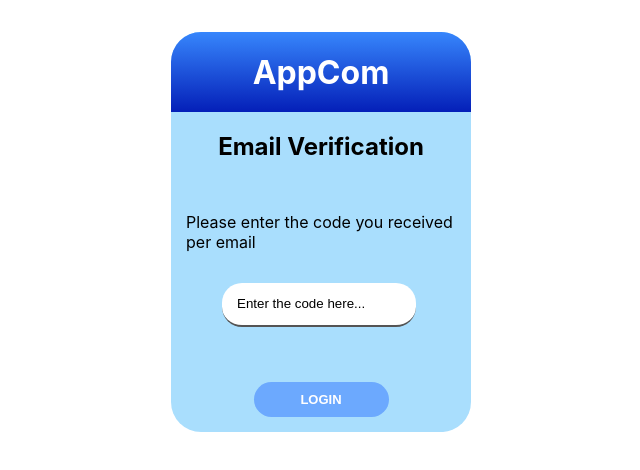
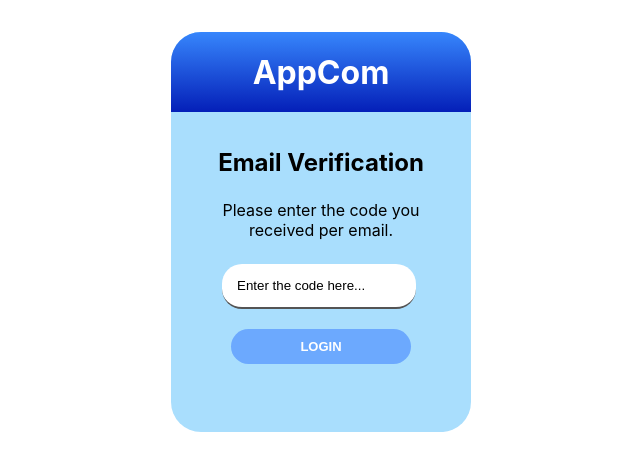
Before and after one commit to ASE-FS21-TrialNError/TrialNError-Client, a React (Create React App) app: page /emailVerification in a window 1280 px wide. Shown: the top 470 px of the page, without its empty margins (319-959 px from the left). Built offline with nearby package versions, Linux system fonts and the light colour scheme; sample sign-in values are in the browser's storage.

Commit message:
list for showing active filter, improved email verification design

```diff
--- a/src/components/appOverview/AppsOverview.js
+++ b/src/components/appOverview/AppsOverview.js
@@ -9,6 +9,7 @@ import Modal from "../../views/design/Modal";
 import TableComparison from "./TableComparison";
 import {PageNumbers} from "./PageNumbers";
 import {ButtonContainer, Button} from "../../views/design/Button";
+import {sortingData} from "../../helpers/FilterCategoryData";
 
 
 
@@ -146,6 +147,8 @@ const PageNumberContainer = styled.div`
 
 `;
 
+const TextOfActivatedFilters = styled.div`
+`;
 
 
 class AppsOverview extends React.Component {
@@ -450,6 +453,65 @@ class AppsOverview extends React.Component {
 
   }
 
+  showCorrectFilterText(){
+
+    let displayedText = [];
+    if( this.state.wayOfSorting !== null){
+      displayedText.push("- Sort: " + sortingData[this.state.wayOfSorting]);
+    }
+    if(this.state.categoryIos !== null){
+      displayedText.push("- Category iOS: " + this.state.categoryIos);
+    }
+    if(this.state.categoryAndroid !== null){
+      displayedText.push("- Category Android: " + this.state.categoryAndroid);
+    }
+    if(this.state.ratingIos.min !== null && this.state.ratingIos.max !== null){
+      displayedText.push("- Rating iOS: " + this.state.ratingIos.min + " to " + this.state.ratingIos.max);
+    }
+    if(this.state.ratingAndroid.min !== null && this.state.ratingAndroid.max !== null){
+      displayedText.push("- Rating Android: " + this.state.ratingAndroid.min + " to " + this.state.ratingAndroid.max);
+    }
+    if(this.state.contentRatingIos !== null){
+      displayedText.push("- Content Rating iOS: " + this.state.contentRatingIos);
+    }
+    if(this.state.contentRatingAndroid !== null){
+      displayedText.push("- Content Rating Android: " + this.state.contentRatingAndroid);
+    }
+    if(this.state.priceIos.min !== null && this.state.priceIos.max !== null){
+      displayedText.push("- Price iOS: " + this.state.priceIos.min + " to " + this.state.priceIos.max);
+    }
+    if(this.state.priceAndroid.min !== null && this.state.priceAndroid.max !== null){
+      displayedText.push("- Price Android: " + this.state.priceAndroid.min + " to " + this.state.priceAndroid.max);
+    }
+    if(this.state.ratingCountIos.min !== null && this.state.ratingCountIos.max !== null){
+      displayedText.push("- Rating Count iOS" + this.state.ratingCountIos.min + " to " + this.state.ratingCountIos.max);
+    }
+    if(this.state.ratingCountAndroid.min !== null && this.state.ratingCountAndroid.max !== null){
+      displayedText.push("- Rating Count Android" + this.state.ratingCountAndroid.min + " to " + this.state.ratingCountAndroid.max);
+    }
+    if(this.state.searchString !== ""){
+      displayedText.push("- Search bar: " + this.state.searchString);
+    }
+    return (
+      <TextOfActivatedFilters>
+        {displayedText.length === 0?
+          (
+            ""
+          ):(
+            "Currently, the following filters are active:"
+          )
+        }
+        {displayedText.map(filter =>{
+          return(
+            <div>
+              {filter}
+            </div>
+          );
+        })}
+      </TextOfActivatedFilters>
+    )
+
+  }
 
   render() {
 
@@ -590,6 +652,7 @@ class AppsOverview extends React.Component {
                 <h1>loading</h1>
               ) : (
                 <div>
+                  {this.showCorrectFilterText()}
                   <PageNumberContainer>
                     <PageNumbers
                       updatePageNumber={this.updatePageNumber.bind(this)}
--- a/src/components/emailVerification/EmailVerification.js
+++ b/src/components/emailVerification/EmailVerification.js
@@ -3,10 +3,7 @@ import React from "react";
 import { withRouter } from "react-router-dom";
 import {
   BaseContainer,
-  Form,
   FormContainer, InputField,
-  Introduction,
-  IntroductionContainer, Label
 } from "../../views/design/LoginRegistration";
 import {Button, ButtonContainer} from "../../views/design/Button";
 import styled from "styled-components";
@@ -38,10 +35,12 @@ const Heading = styled.div`
 
 const InputForm = styled.div`
   display: flex;
-  justify-content: center;
+  justify-content: flex-start;
+  flex-direction: column;
+  align-items: center;
   flex-wrap: wrap;
-  padding-left: 5%;
-  padding-right: 5%;
+  padding-left: 10%;
+  padding-right: 10%;
   height: 80%;
   width: 100%;
 `;
@@ -95,8 +94,16 @@ class EmailVerification extends React.Component{
               <h1>AppCom</h1>
             </Heading>
             <InputForm>
-              <h2>Email Verification</h2>
-              <p>Please enter the code you received per email</p>
+              <h2
+                style={{height: "5%", marginTop: "15%"}}
+              >
+                Email Verification
+              </h2>
+              <p
+                style={{height: "15%", textAlign: "center"}}
+              >
+                Please enter the code you received per email.
+              </p>
               <InputField
                 style={{height: "14%"}}
                 type="password"
@@ -106,12 +113,12 @@ class EmailVerification extends React.Component{
                 }}
               />
               <ButtonContainer
-                style={{width: "100%"}}
+                style={{margin: "0", width: "100%"}}
               >
                 <Button
                   disabled={this.state.code === null}
 
-                  style={{ width: "50%" }}
+                  style={{ width: "75%" }}
                   onClick={() => {
                     this.verifyEmail();
                   }}
--- a/src/helpers/FilterCategoryData.js
+++ b/src/helpers/FilterCategoryData.js
@@ -1,3 +1,21 @@
+
+
+export const sortingData = (
+  {
+    "price_ios-D": "Most Expensive iOS",
+    "price_ios-A": "Cheapest iOS",
+    "rating_ios-D": "Highest Rating iOS",
+    "rating_ios-A": "Lowest Rating iOS",
+    "rating_count_ios-D": "Highest Rating Count iOS",
+    "rating_count_ios-A": "Lowest Rating Count iOS",
+    "price_andr-D": "Most Expensive Android",
+    "price_andr-A": "Cheapest Android",
+    "rating_andr-D": "Highest Rating Android",
+    "rating_andr-A": "Lowest Rating Android",
+    "rating_count_andr-D": "Highest Rating Count Android",
+    "rating_count_andr-A": "Lowest Rating Count Android",
+  }
+)
 
 
 export const radioButtonData = (
--- a/src/views/design/Modal.js
+++ b/src/views/design/Modal.js
@@ -27,7 +27,7 @@ const StyledPopup = styled(Popup)`
 
 
 const SortButton = styled.button`
-  background-color: ${props => isNoFilterChosen(props)  ? "rgb(243, 243, 243)" : "rgb(220, 220, 220)"};
+  background-color: ${props => isNoFilterChosen(props)  ? "rgb(243, 243, 243)" : "rgb(210, 210, 210)"};
   border-color: gray;
   border-style: solid;
   border-width: thin;
```
